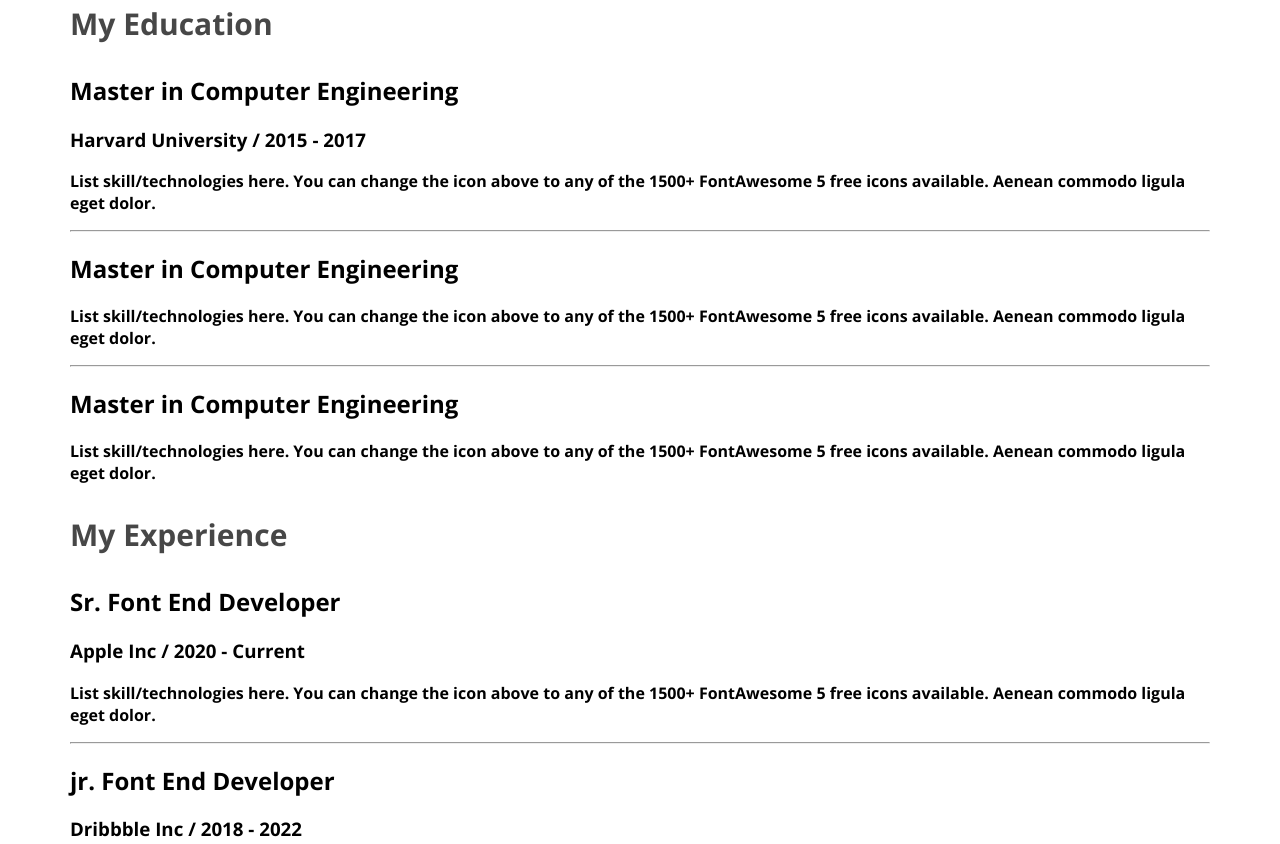
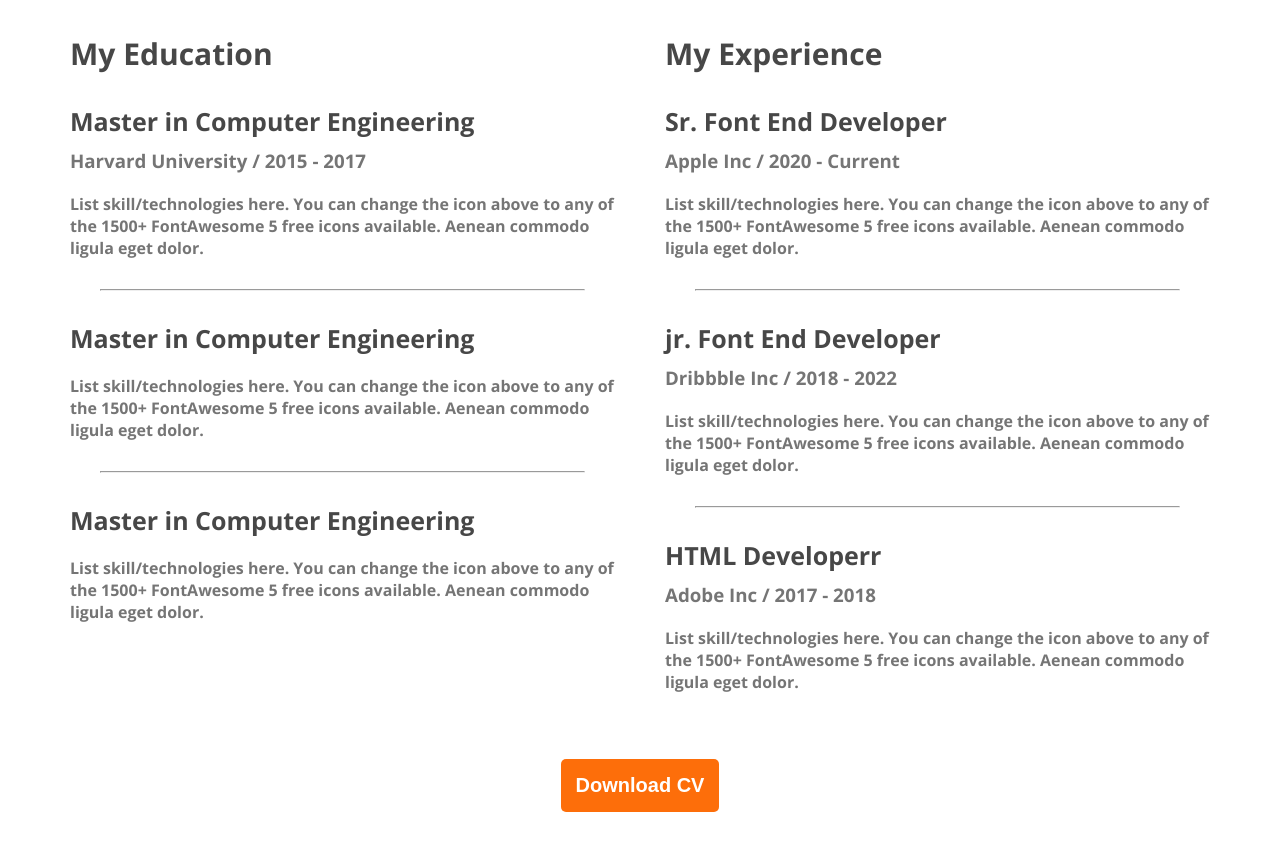
Before and after one commit to AliBinRashid/developer-portfolio, a plain HTML site: page index.html in a window 1280 px wide. Shown: the part 2428-3272 px from the top of the page. After the commit the page ends 3248 px from the top, so only its background shows below. Drawn offline with nearby package versions, Linux system fonts and the light colour scheme.

Commit message:
download button added

```diff
--- a/index.html
+++ b/index.html
@@ -169,6 +169,10 @@ to any of the 1500+ FontAwesome 5 free icons available. Aenean commodo ligula eg
                 </div>
 
             </div>
+
+            <div class="download-cv">
+                <button class="btn-primary">Download CV</button>
+            </div>
          </section>
 
     </main>
--- a/styles/portfolio.css
+++ b/styles/portfolio.css
@@ -210,3 +210,43 @@ main section {
 
 
 }
+
+.resume-container {
+
+  display: flex;
+  gap: 50px;
+
+}
+
+.resume-item-institute{
+
+margin-bottom: 20px;
+margin-top: 0px;
+
+}
+.resume-item-description,
+.resume-item-institute {
+
+  color: #757575;
+
+}
+
+.resume-item-title {
+
+  color: #474747;
+
+  font-size: 25px;
+
+  font-weight: 700;
+  margin-bottom: 10px;
+
+}
+.resume-container hr{
+  margin: 30px ;
+}
+.download-cv{
+
+text-align: center;
+margin-top: 50px;
+
+}
```
